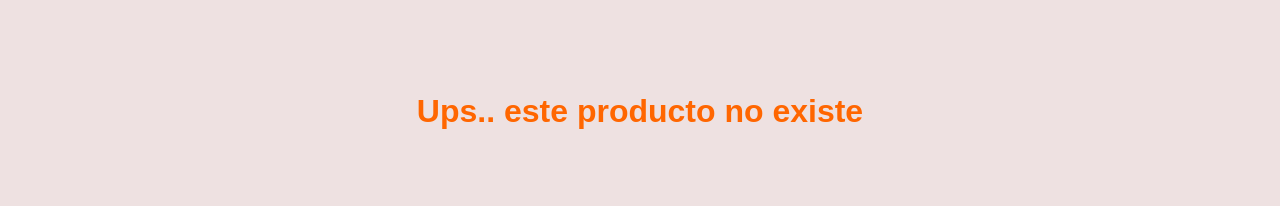
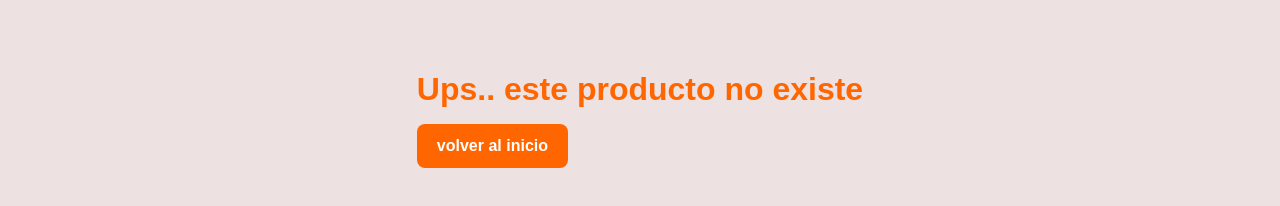
Before and after one commit to agustinbarrera99/proyecto-react-barrera-agustin, a React (Vite) app: page /item/1 in a window 1280 px wide. Shown: the part 296-502 px from the top of the page. Built offline with nearby package versions, Linux system fonts and the light colour scheme; no server answers; the database is empty; a web font is replaced by a local one.

Commit message:
Entrega final Barrera Agustin

```diff
--- a/src/components/ItemListContainer/itemlistcontainer.jsx
+++ b/src/components/ItemListContainer/itemlistcontainer.jsx
@@ -48,7 +48,7 @@ const ItemListContainer = () => {
         {products.length === 0 && !loading && (
           <div>
             <h3>parece que la categoria no existe</h3>
-            <Link to="/"> volver al inicio</Link>
+            <Link className='Link' to="/"> volver al inicio</Link>
           </div>
 
         )}
--- a/src/components/checkout/checkout.jsx
+++ b/src/components/checkout/checkout.jsx
@@ -69,7 +69,7 @@ const Checkout = () => {
         }
         return (
             <div>
-                <h3>Orden generada con éxito, el ID de su orden es: {orderInfo.orderId}</h3>
+                <h3>Orden generada con éxito, el ID de su orden es: {orderInfo.orderId}. Gracoas por su compra</h3>
                 <Link to="/" className="Link">
                     Volver al Inicio
                 </Link>
--- a/src/components/itemDetailContainer/ItemDetailContainer.jsx
+++ b/src/components/itemDetailContainer/ItemDetailContainer.jsx
@@ -1,5 +1,5 @@
 import { useEffect, useState } from "react";
-import { useParams } from "react-router-dom";
+import { Link, useParams } from "react-router-dom";
 import ItemDetail from "../ItemDetail/ItemDetail";
 import { doc, getDoc } from "firebase/firestore";
 import { db } from "../../firebase/client";
@@ -27,7 +27,11 @@ const ItemDetailContainer = () => {
     if (loading) {
         return <Loader loading={loading} />;
     }
-    return product ? <ItemDetail product={product} /> : <h3>Ups.. este producto no existe</h3>;
+    return product ? <ItemDetail product={product} /> :
+    <div>
+        <h3>Ups.. este producto no existe</h3>
+        <Link className="Link" to="/">volver al inicio</Link>
+    </div>
 };
 
 export default ItemDetailContainer;
```
Also changed, not shown: src/components/itemDetailContainer/styles.module.css (added).
